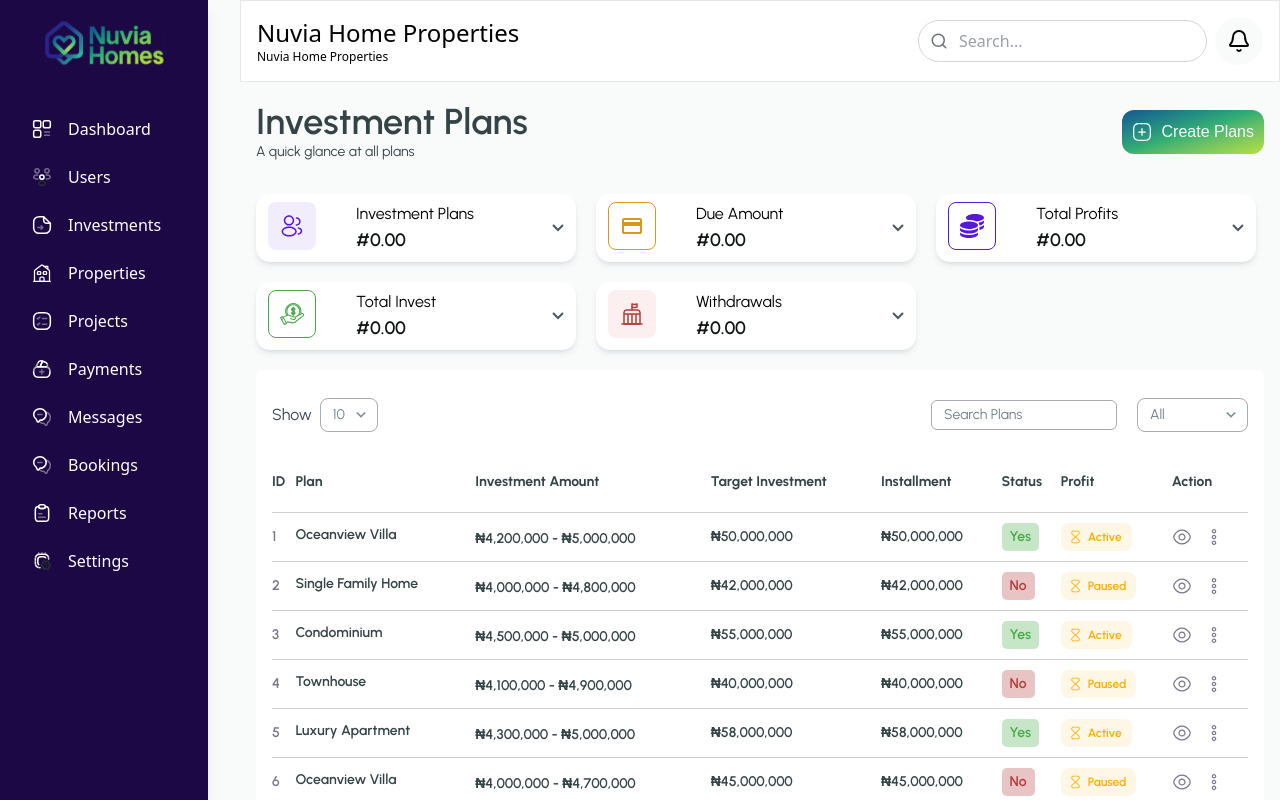
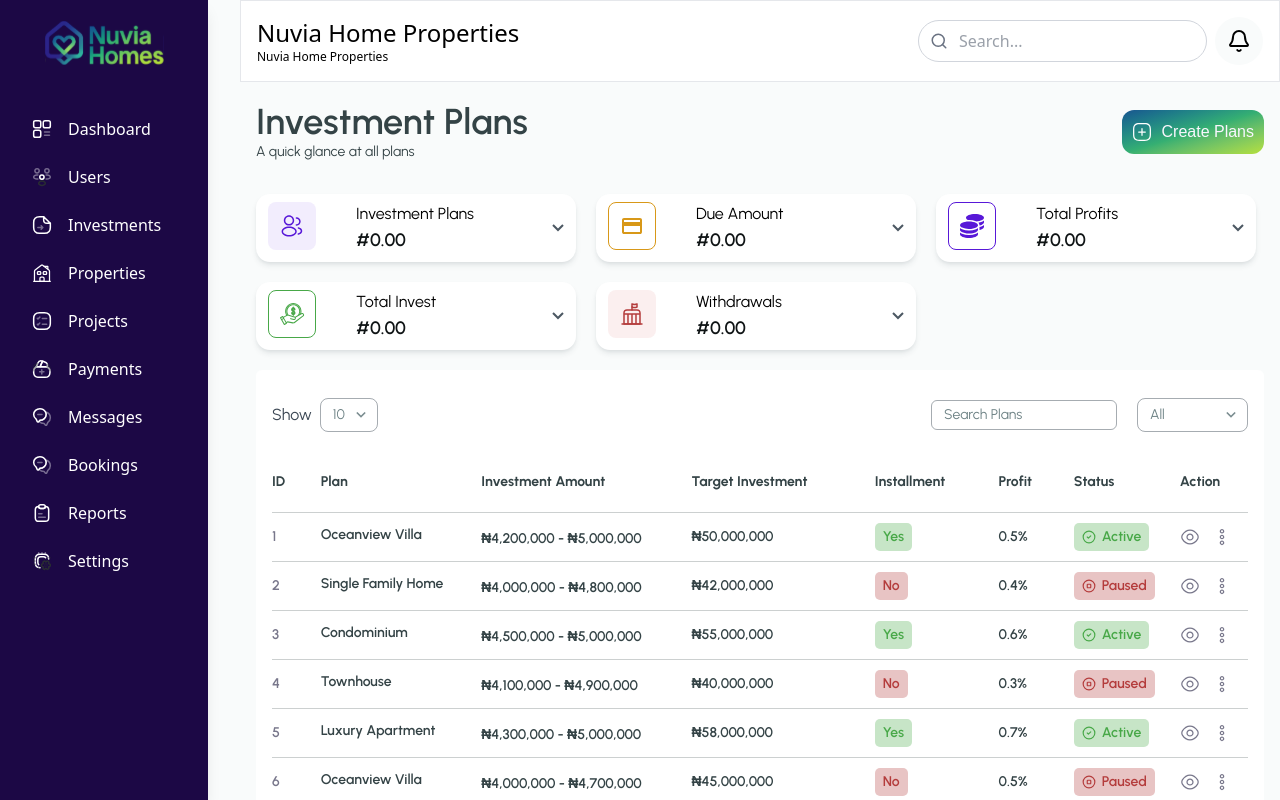
Before and after one commit to Nuvia-Proptech/nuviahomes-webapp, a Next.js app: page /dashboard/admin/investments in a window 1280 px wide. Shown: the top 800 px of the page. Built offline with nearby package versions, Linux system fonts and the light colour scheme.

Commit message:
feat(): added investment dummy data

```diff
--- a/src/components/dashboard/superAdmin/Investments/InvestmentTableBodies.jsx
+++ b/src/components/dashboard/superAdmin/Investments/InvestmentTableBodies.jsx
@@ -4,65 +4,43 @@ import houseImage from "@/assets/images/house.png";
 import { TimerIcon } from "@/components/shared/Icons/TimerIcon";
 import { EyeIcon } from "@/components/shared/Icons/EyeIcon";
 import { MoreIcon } from "@/components/shared/Icons/MoreIcon";
+import { CircleStop, CircleCheck } from "lucide-react";
 
 export const InvestmentTableBodies = ({
   id,
   plan,
   investmentAmount,
-  type,
   targetInvestment,
-  price,
   profit,
   isInstallment,
-  status
+  status,
 }) => {
   const isInstallmentValue = isInstallment === true ? "Yes" : "No";
+
   return (
     <tr
       key={id}
-      className="border-t border-textColor/25 font-semibold font-urbanist text-sm"
+      className="border-t border-textColor/25 font-semibold font-urbanist text-sm "
     >
       <td className="text-textColorFaded py-2">{id}</td>
-      <td className="flex items-center justify-start gap-2 py-3">
-        {/* <Image
-          className="object-cover rounded-sm"
-          height={40}
-          width={40}
-          src={houseImage}
-          alt="Property Image"
-        /> */}
+      <td className="flex items-center justify-start gap-3 py-3">
         <div>
           <p className="font-semibold text-textColor">{plan}</p>
-          {/* <p className="text-xs text-textColorFaded">{city}</p> */}
         </div>
       </td>
       <td className="py-3">
         <div className="">
-          {/* <p
-            className={`${
-              type === "Buy" ? "bg-primaryColorStrong" : "bg-alertColor"
-            } rounded-sm py-1 px-2 w-fit h-fit text-white`}
-          >
-            {}
-          </p> */}
           <p className="text-textColor mt-1">{investmentAmount}</p>
-        </div>
-          </td>
-           <td>
-        <div>
-          <p className="text-textColor">{targetInvestment}</p>
-          <p class="text-xs text-textColorFaded"> {}</p>
         </div>
       </td>
       <td>
         <div>
           <p className="text-textColor">{targetInvestment}</p>
-          <p class="text-xs text-textColorFaded"> {}</p>
         </div>
       </td>
       <td>
         <p
-          class={`${
+          className={`${
             isInstallment === true
               ? "bg-successColor/30 text-successColor"
               : "bg-dangerColor/30 text-dangerColor"
@@ -72,13 +50,29 @@ export const InvestmentTableBodies = ({
         </p>
       </td>
       <td>
-        <div className="bg-warningColor/10 py-1.5 px-2.5 rounded-md gap-2 flex justify-center items-center  w-fit h-fit">
-          <TimerIcon />
-          <p class="text-warningColor text-xs">{status}</p>
+        <div>
+          <p className="text-textColor">{profit}</p>
+          <p className="text-xs text-textColorFaded"></p>
         </div>
       </td>
       <td>
-        <div class="flex items-center gap-3">
+        <div
+          className={`${
+            status === "Active"
+              ? "bg-successColor/30 text-successColor"
+              : "bg-dangerColor/30 text-dangerColor"
+          } py-1 px-2 w-fit h-fit rounded-[5px] flex items-center gap-1.5`}
+        >
+          {status === "Active" ? (
+            <CircleCheck size={14} />
+          ) : (
+            <CircleStop size={14} />
+          )}
+          <span>{status}</span>
+        </div>
+      </td>
+      <td>
+        <div className="flex items-center gap-3">
           <button title="View">
             <EyeIcon />
           </button>
--- a/src/components/dashboard/superAdmin/Investments/InvestmentTables.jsx
+++ b/src/components/dashboard/superAdmin/Investments/InvestmentTables.jsx
@@ -8,13 +8,13 @@ export const InvestmentTables = () => {
       <table className="min-w-[900px] w-full text-sm text-left text-textColor">
         <thead className="">
           <tr className="text-textColor font-semibold text-sm font-urbanist">
-            <th className="py-5">ID</th>
-            <th>Plan</th>
-            <th>Investment Amount</th>
-            <th>Target Investment</th>
-            <th>Installment</th>
-            <th>Status</th>
-            <th>Profit</th>
+            <th className="py-5 pr-6">ID</th>
+            <th className="pr-6">Plan</th>
+            <th className="pr-6">Investment Amount</th>
+            <th className="pr-6">Target Investment</th>
+            <th className="pr-6">Installment</th>
+            <th className="pr-6">Profit</th>
+            <th className="pr-6">Status</th>
             <th>Action</th>
           </tr>
         </thead>
@@ -22,7 +22,7 @@ export const InvestmentTables = () => {
         <tbody className="">
           {InvestmentData.map((item) => {
             return (
-                <InvestmentTableBodies
+              <InvestmentTableBodies
                 key={item.id}
                 id={item.id}
                 plan={item.plan}
--- a/src/components/testBed/FirstOne.jsx
+++ b/src/components/testBed/FirstOne.jsx
@@ -64,7 +64,7 @@ export default function FirstOne() {
           item: "Total users",
           itemValue: "21,456",
           percentage: "+29%",
-          desc: "Last week anylytics",
+          desc: " anylytics",
           icon: totalUsersIcon
         }, {
           item: "Investors",
@@ -76,7 +76,7 @@ export default function FirstOne() {
           item: "Agents",
           itemValue: "300",
           percentage: "-19%",
-          desc: "Last week anylytics",
+          desc: "= anylytics",
           icon: agentsIcon
         }, {
           item: "Property devlopers",
```
